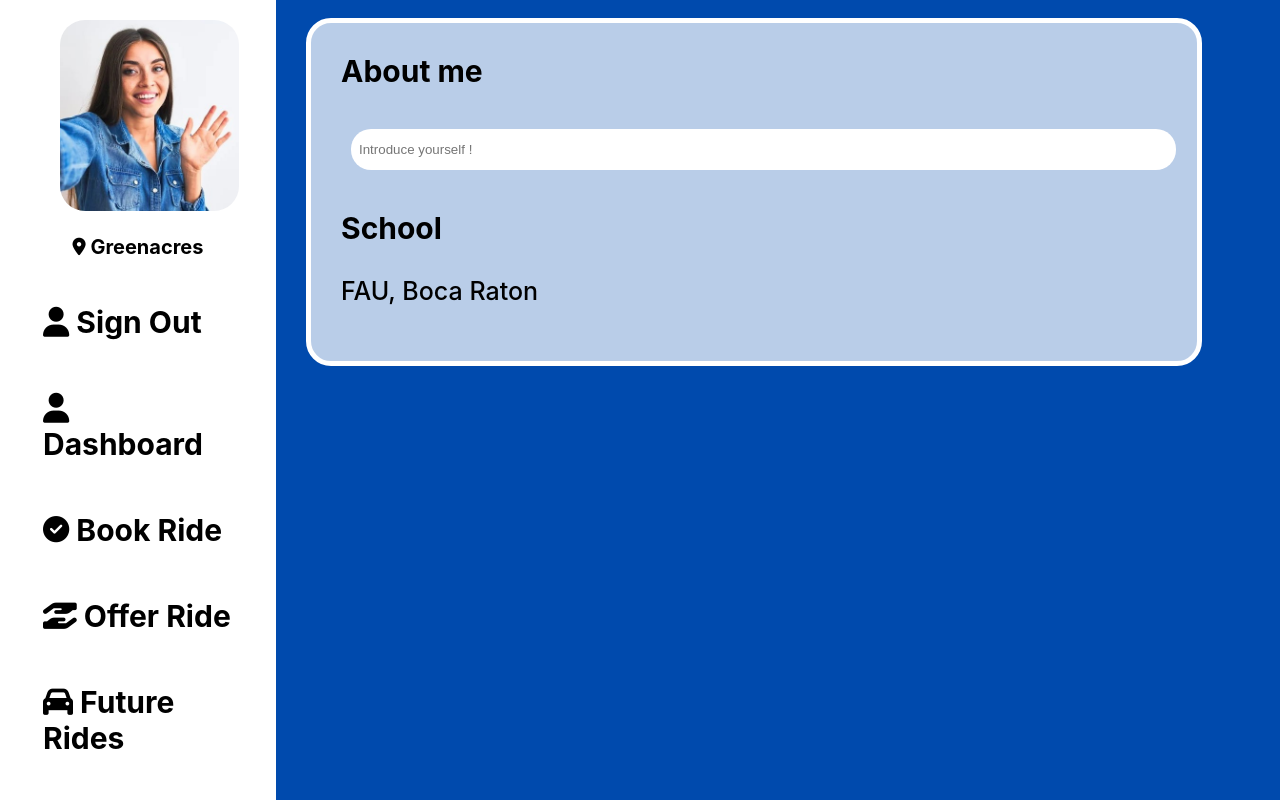
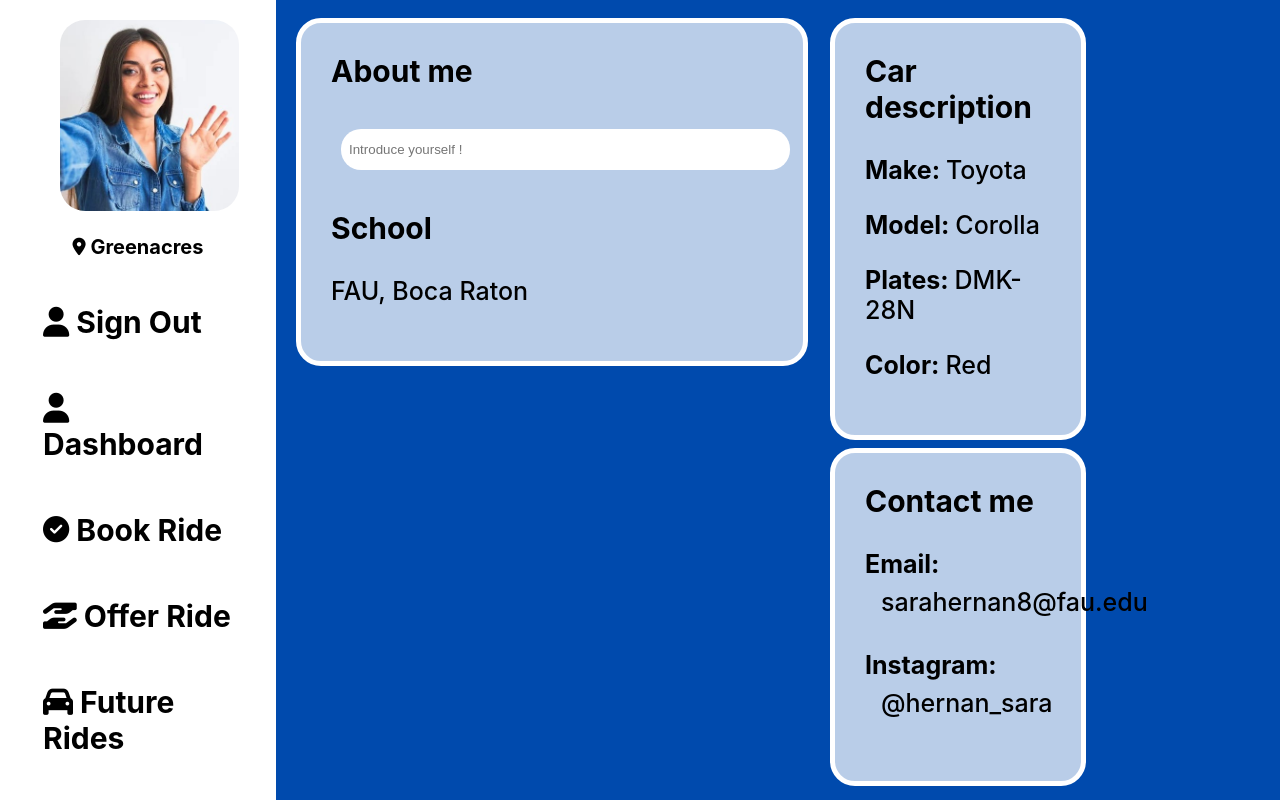
Before and after one commit to GikaiA/ridemate-main, a React (Create React App) app in the folder ridemate/: page /dashboard in a window 1280 px wide. Shown: the top 800 px of the page. Built offline with nearby package versions, Linux system fonts and the light colour scheme; no server answers; a web font is replaced by a local one.

Commit message:
fixing layout

```diff
--- a/ridemate/src/components/Dashboard/Dashboard.css
+++ b/ridemate/src/components/Dashboard/Dashboard.css
@@ -73,7 +73,7 @@ body {
     padding: 30px;
     background-color: rgba(255, 255, 255, 0.727);
     color:black;
-    border:white solid 5px;
+    border:rgb(255, 255, 255) solid 5px;
     border-radius: 25px;
   }
 
@@ -95,8 +95,9 @@ body {
     background-color: #004bad00 !important;
   }
 
-  #email{
+  #link{
     border: none;
+    color: black;
   }
 
   .column.middle {
--- a/ridemate/src/components/Dashboard/Dashboard.js
+++ b/ridemate/src/components/Dashboard/Dashboard.js
@@ -126,8 +126,8 @@ function Dashboard() {
 
         <div className="text-container">
           <p id='medium-text'>Contact me</p>
-          <p id='small-text'><strong>Email:</strong><a href="https://mail.google.com/" id='email'>sarahernan8@fau.edu</a> </p>
-          <p id='small-text'><strong>Instagram: </strong><a href="https://www.instagram.com/" id='email'> @hernan_sara</a></p>
+          <p id='small-text'><strong>Email:</strong><a href="https://mail.google.com/" id='link'>sarahernan8@fau.edu</a> </p>
+          <p id='small-text'><strong>Instagram: </strong><a href="https://www.instagram.com/" id='link'> @hernan_sara</a></p>
         </div>
       </div>
     </div>
--- a/ridemate/src/components/Reviews/Reviews.css
+++ b/ridemate/src/components/Reviews/Reviews.css
@@ -15,7 +15,7 @@ body {
   }
 
 
-  .column.middle {
+  .column-right {
     width: 70%;
     height: 100vh;
     margin-left: 20px;
--- a/ridemate/src/components/Reviews/Reviews.js
+++ b/ridemate/src/components/Reviews/Reviews.js
@@ -55,7 +55,7 @@ function Reviews() {
         </div>
       </div>
 
-      <div className="column middle">
+      <div className="column-right">
         <h1 id='large-text'>Reviews</h1>
         <div className="input-container">
           <input type="text" placeholder="How was your carpolling experience? " onChange={handleChange} value={inputText} />
```
